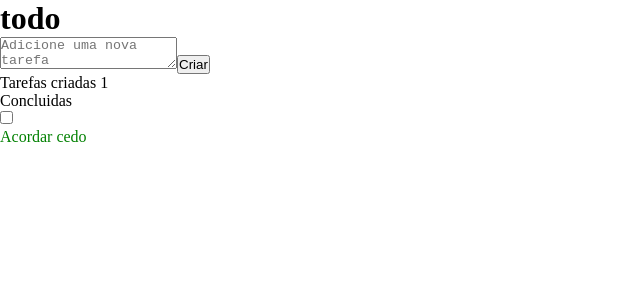
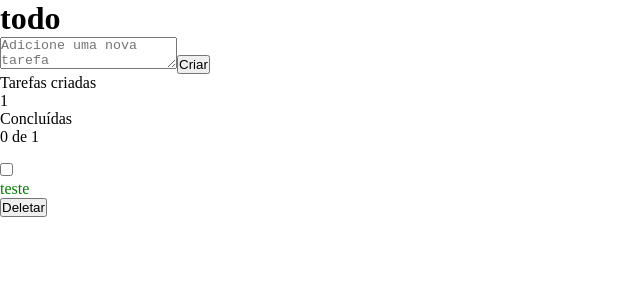
Before and after one commit to luccacodes/desafio-01-todolist, a React (Vite) app: page / in a window 1280 px wide. Shown: the top 300 px of the page, without its empty margins (0-640 px from the left). Built offline with nearby package versions, Linux system fonts and the light colour scheme.

Commit message:
Add task component and interfaces

```diff
--- a/package.json
+++ b/package.json
@@ -10,11 +10,13 @@
   },
   "dependencies": {
     "react": "^18.2.0",
-    "react-dom": "^18.2.0"
+    "react-dom": "^18.2.0",
+    "uuid": "^9.0.0"
   },
   "devDependencies": {
     "@types/react": "^18.0.26",
     "@types/react-dom": "^18.0.9",
+    "@types/uuid": "^9.0.0",
     "@vitejs/plugin-react": "^3.0.0",
     "typescript": "^4.9.3",
     "vite": "^4.0.0"
--- a/src/App.tsx
+++ b/src/App.tsx
@@ -1,11 +1,41 @@
+import { useState } from 'react';
+import { v4 as uuidv4 } from 'uuid';
+
 import { TaskList } from './components/TaskList';
 import './global.css';
 
+const tasks = [
+  {
+    id: uuidv4(),
+    title: 'Terminar o desafio',
+    isCompleted: false
+  },
+  {
+    id: uuidv4(),
+    title: 'Acordar cedo',
+    isCompleted: true
+  }
+]
+
+export interface ITask {
+  id: string;
+  title: string;
+  isCompleted: boolean;
+}
+
 function App() {
+  const [tasks, setTasks] = useState<ITask[]>([
+    {
+      id: uuidv4(),
+      title: 'teste',
+      isCompleted: false
+    }
+  ])
+
   return (
     <>
     <h1>todo</h1>
-    <TaskList />
+    <TaskList tasks={tasks} />
     </>
   )
 }
--- /dev/null
+++ b/src/components/Task.module.css
@@ -0,0 +1,3 @@
+.task {
+  margin-top: 1rem;
+}
--- /dev/null
+++ b/src/components/Task.tsx
@@ -0,0 +1,25 @@
+import { ChangeEvent, FormEvent, useState } from 'react'
+import { ITask } from '../App';
+import styles from './Task.module.css'
+
+interface TaskProps {
+  task: ITask;
+}
+
+export function Task({ task }: TaskProps) {
+  const [isCompleted, setIsCompleted] = useState(false);
+
+  const strikethroughClass = isCompleted ? styles.strikethrough : '';
+
+  function handleTaskCompleted() {
+    setIsCompleted(true);
+  }
+
+  return (
+    <div className={styles.task}>
+      <input type="checkbox" defaultChecked={isCompleted} onClick={handleTaskCompleted}/>
+      <p className={`${strikethroughClass}`}>{task.title}</p>
+      <button title="Deletar task">Deletar</button>
+    </div>
+  )
+}
--- a/src/components/TaskList.tsx
+++ b/src/components/TaskList.tsx
@@ -1,26 +1,28 @@
 import { ChangeEvent, FormEvent, useState } from 'react'
+import { ITask } from '../App';
+import { Task } from './Task';
 import styles from './TaskList.module.css'
 
-export function TaskList() {
-  const [tasks, setTasks] = useState(['Acordar cedo'])
+interface TaskProps {
+  tasks: ITask[];
+}
+
+export function TaskList({ tasks }: TaskProps) {
   const [newTaskText, setNewTaskText] = useState('')
-  const [isCompleted, setIsCompleted] = useState(false);
+  // const [isCompleted, setIsCompleted] = useState(false);
+  // const strikethroughClass = isCompleted ? styles.strikethrough : '';
 
-  const strikethroughClass = isCompleted ? styles.strikethrough : '';
+  const completedTasks = tasks.filter((task) => task.isCompleted).length;
 
   function handleCreateNewTask(event: FormEvent) {
     event?.preventDefault()
 
-    setTasks([...tasks, newTaskText])
+    // setTasks([...tasks, newTaskText])
     setNewTaskText('')
   }
 
   function handleNewTaskChange(event: ChangeEvent<HTMLTextAreaElement>) {
     setNewTaskText(event.target.value)
-  }
-
-  function handleTaskCompleted() {
-    setIsCompleted(true);
   }
 
   return (
@@ -36,19 +38,19 @@ export function TaskList() {
     </form>
 
     <div>
-      <p>Tarefas criadas {tasks.length}</p>
-      <p>Concluidas</p>
+      <p>Tarefas criadas</p>
+      <span>{tasks.length}</span>
+    </div>
+
+    <div>
+      <p>Concluídas</p>
+      <span>{completedTasks} de {tasks.length}</span>
     </div>
 
     <div className={styles.taskList}>
-      {tasks.map(task => {
-        return (
-          <>
-          <input type="checkbox" defaultChecked={isCompleted} onClick={handleTaskCompleted}/>
-          <p className={`${strikethroughClass}`}>{task}</p>
-          </>
-        )
-      })}
+      {tasks.map(task => (
+        <Task key={task.id} task={task}/>
+      ))}
     </div>
     </>
   )
```
Also changed, not shown: 1 other file (tests, documents, lock files or other folders).
